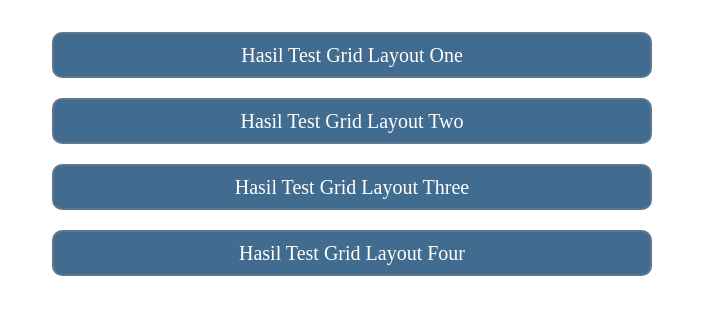
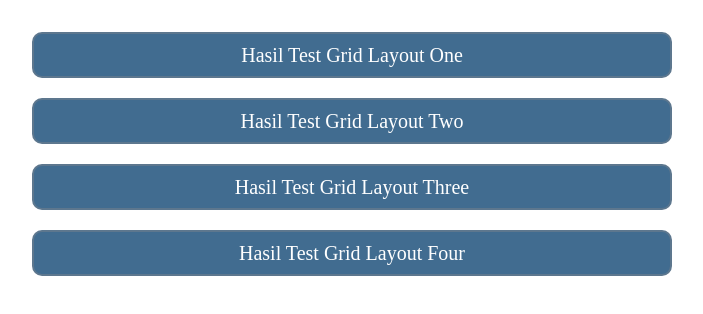
Before and after one commit to fitrifityanto/test-mySkills-grid-layout, a plain HTML site: page index.html in a window 1280 px wide. Shown: the whole page, without its empty margins (288-991 px from the left). Drawn offline with Linux system fonts and the light colour scheme.

Commit message:
mengganti width container-utama

```diff
--- a/style.css
+++ b/style.css
@@ -15,7 +15,7 @@
 .container-utama {
     display: grid;
     gap: 20px;
-    max-width: 600px;
+    width: min(90% - 2rem, 40em);
     margin: 2rem auto;
 }
 
```
